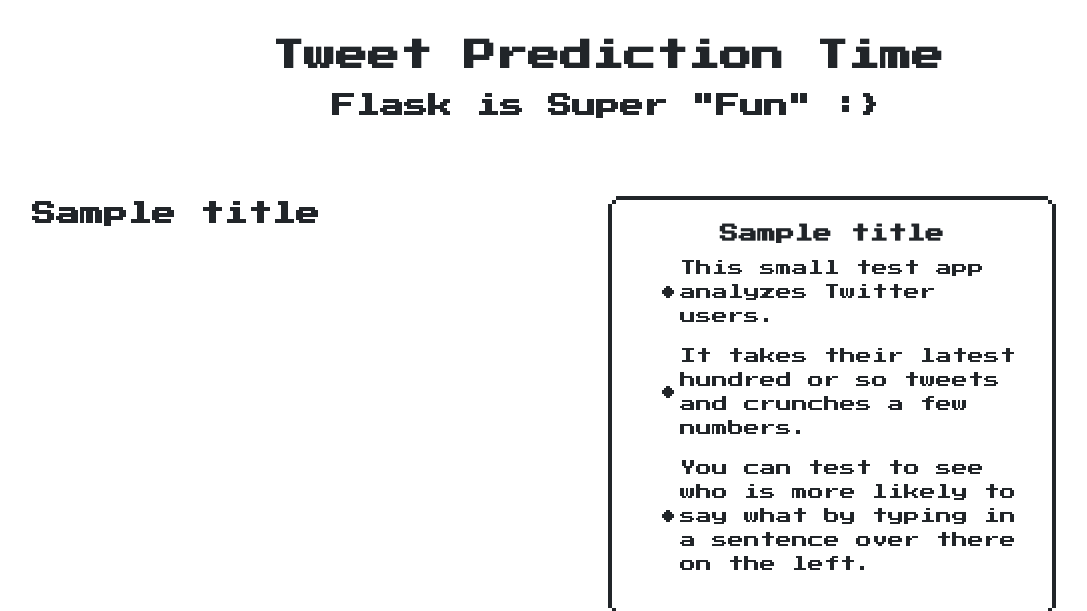
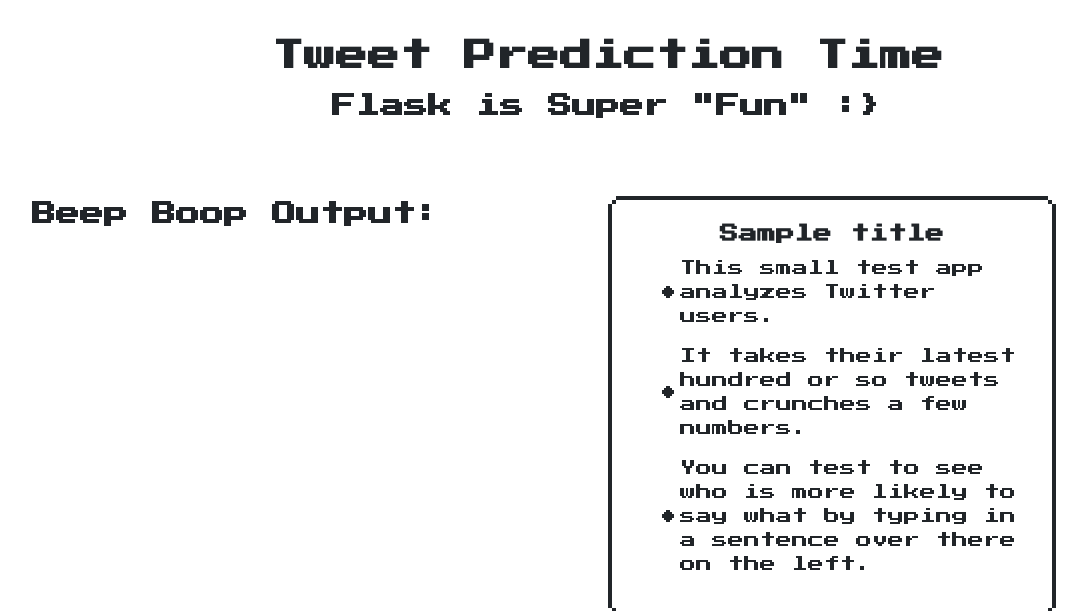
Before and after one commit to jeibloo/Unknown-Blue-Substance, a Flask app: template app/templates/prediction.html in a window 1280 px wide. Shown: the top 611 px of the page, without its empty margins (32-1119 px from the left). Run offline with Flask 2, Linux system fonts and the light colour scheme; the template is opened without the code that fills it: most values are stand-ins (such as "Sample title", 1, 10 or a date in 2020); some libraries are stand-ins or nearby versions.

Commit message:
Change styles

```diff
--- a/app/templates/prediction.html
+++ b/app/templates/prediction.html
@@ -1,7 +1,7 @@
 {% extends 'base.html' %}
 {% block content %}
 <div id='prediction'>
-    <h2>{{ title }}</h2>
+    <h2>Beep Boop Output:</h2>
     <p>{{ message }}</p>
 </div>
 {% endblock %}
--- a/app/templates/user.html
+++ b/app/templates/user.html
@@ -4,7 +4,7 @@
     <h1>{{ title }}</h1>
     <p>{{ message }}</p>
 </div>
-<div id='user-tweets'>
+<div class="nes-container is-rounded is-dark" id='user-tweets'>
     {% for tweet in tweets %}
     <span class="stack">{{ tweet.text }}</span>
     {% endfor %}
```
Also changed, not shown: app/test.db.
